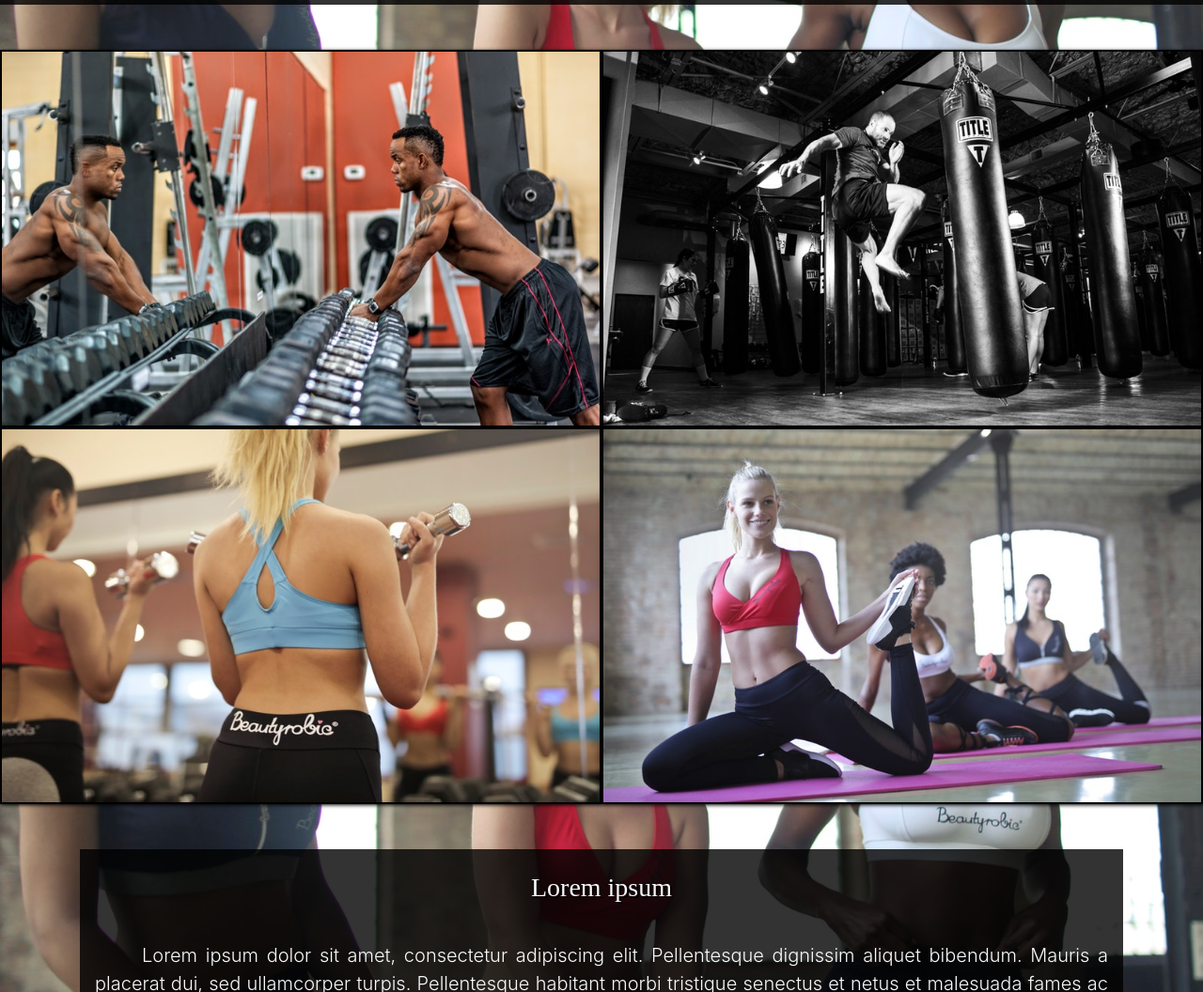
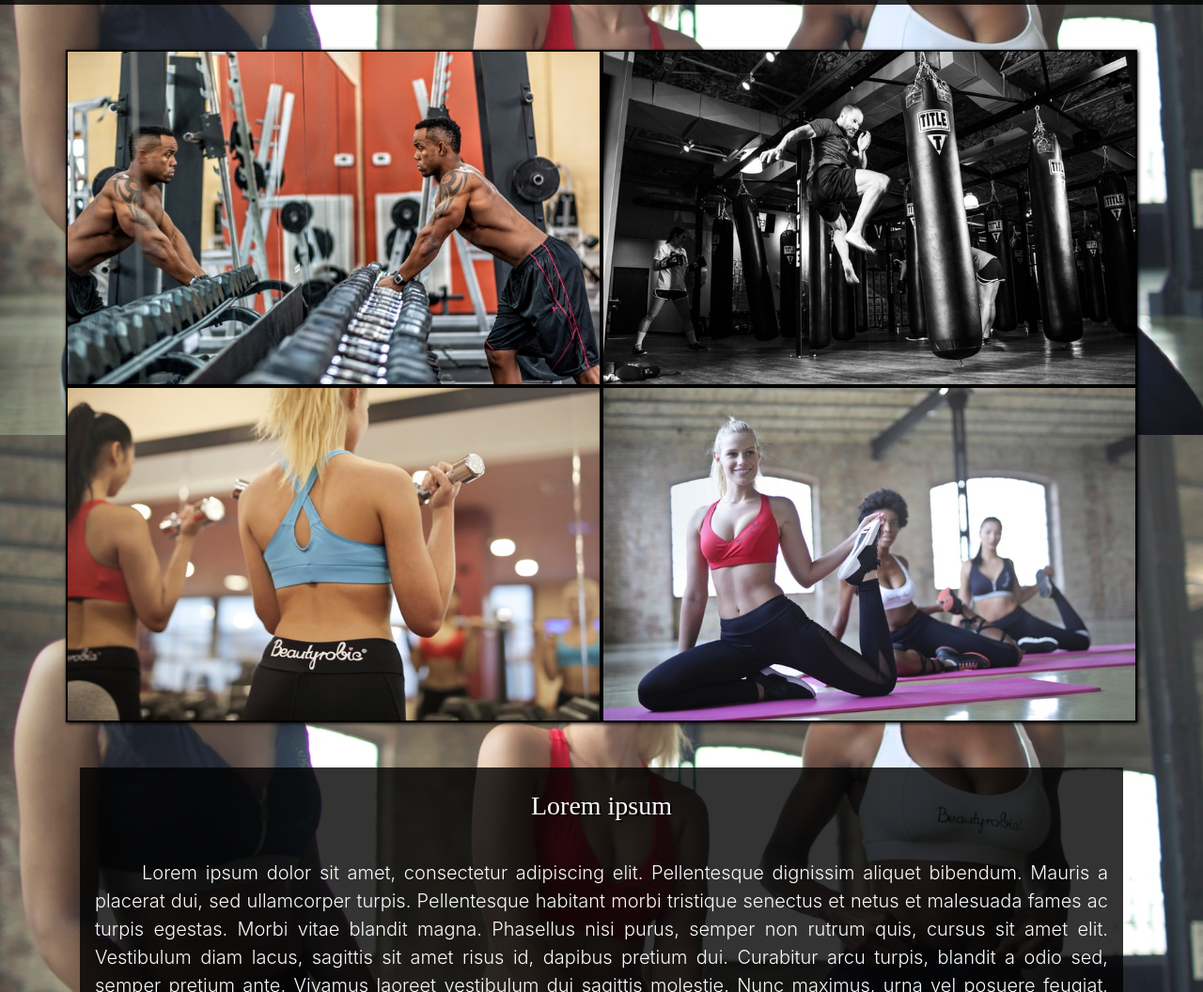
Before and after one commit to RodolfoSilveira/Academia, a website: page index.html in a window 1280 px wide. Shown: the part 1137-2193 px from the top of the page at 94% size. Drawn offline with nearby package versions, Linux system fonts and the light colour scheme.

Commit message:
Manuntenção recursividade

```diff
--- a/index.html
+++ b/index.html
@@ -101,10 +101,10 @@
             </div>
 
 
-            <div class="container-fluid" id="galeria">
+            <div class="container" id="galeria">
 
                 <div class="row bo text-center">
-                    <div class="col-md-6">
+                    <div class="col-md-6 col-lg-6">
                         <figure>
                             <img src="assents/p01.jpg" class="img-fluid d-block">
                             <figcaption>
@@ -112,7 +112,7 @@
                             </figcaption>
                         </figure>
                     </div>
-                    <div class="col-md-6">
+                    <div class="col-md-6 col-lg-6">
                          <figure>
                             <img src="assents/p02.jpg" class="img-fluid d-block">
                             <figcaption>
@@ -123,7 +123,7 @@
                 </div>
 
                 <div class="row bo text-center">
-                    <div class="col-md-6">
+                    <div class="col-md-6 col-lg-6">
                          <figure>
                             <img src="assents/p03.jpg" class="img-fluid d-block">
                             <figcaption>
@@ -131,7 +131,7 @@
                             </figcaption>
                         </figure>
                     </div>
-                    <div class="col-md-6">
+                    <div class="col-md-6 col-lg-6">
                          <figure>
                             <img src="assents/p04.jpg" class="img-fluid d-block">
                             <figcaption>
```
